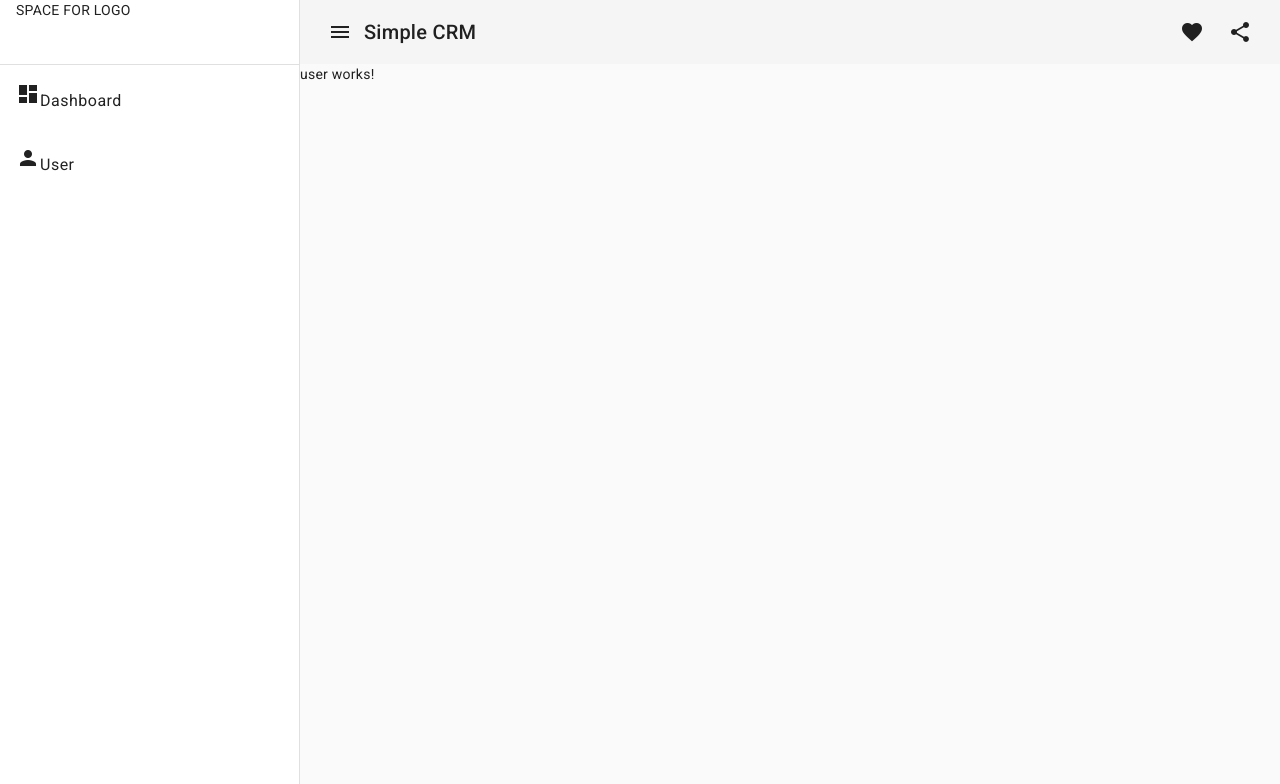
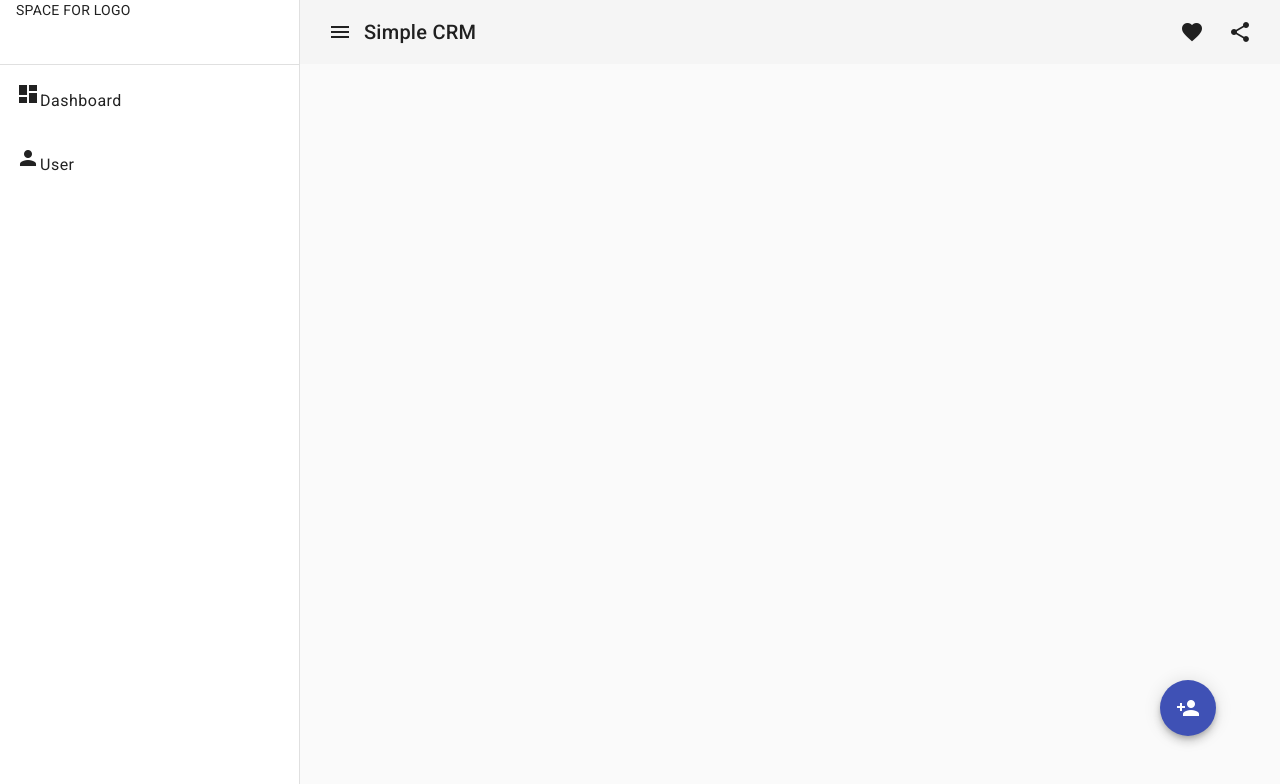
Before and after one commit to Alexander-Riedel/simple-crm, an Angular app: page /user in a window 1280 px wide. Shown: the top 784 px of the page. Built offline with nearby package versions, Linux system fonts and the light colour scheme.

Commit message:
add add user btn

```diff
--- a/src/app/user/user.component.html
+++ b/src/app/user/user.component.html
@@ -1 +1,5 @@
-<p>user works!</p>
+<section id="user">
+    <button class="add-user-btn" mat-fab color="primary" matTooltip="Add user" matTooltipPosition="above">
+        <mat-icon>person_add</mat-icon>
+    </button>
+</section>
--- a/src/app/user/user.component.scss
+++ b/src/app/user/user.component.scss
@@ -0,0 +1,9 @@
+#user {
+    position: relative;
+}
+
+.add-user-btn {
+    position: fixed;
+    right: 64px;
+    bottom: 64px;
+}
--- a/src/app/user/user.component.ts
+++ b/src/app/user/user.component.ts
@@ -1,9 +1,12 @@
 import { Component } from '@angular/core';
+import { MatIconModule } from '@angular/material/icon';
+import { MatButtonModule } from '@angular/material/button';
+import { MatTooltipModule } from '@angular/material/tooltip';
 
 @Component({
   selector: 'app-user',
   standalone: true,
-  imports: [],
+  imports: [MatIconModule, MatButtonModule, MatTooltipModule],
   templateUrl: './user.component.html',
   styleUrl: './user.component.scss'
 })
```
